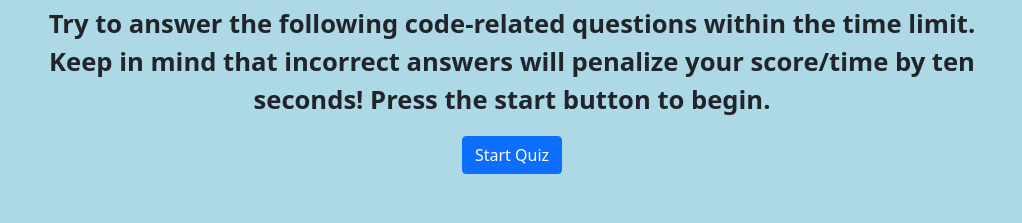
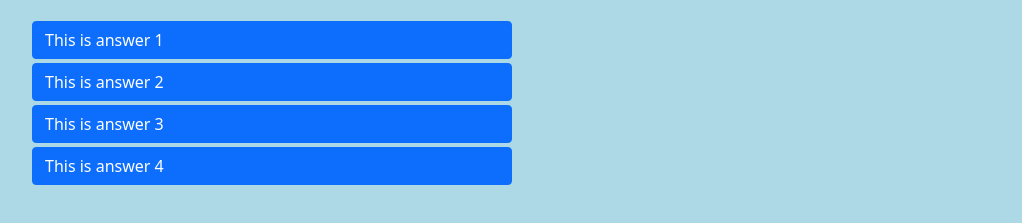
Before and after one commit to bobpruz/quiz, a plain HTML site: page index.html in a window 1280 px wide. Shown: the part 121-344 px from the top of the page, without its empty margins (128-1150 px from the left). Drawn offline with nearby package versions, Linux system fonts and the light colour scheme.

Commit message:
added answer grid

```diff
--- a/assets/js/script.js
+++ b/assets/js/script.js
@@ -1,5 +1,12 @@
  var greetingEl = $('#greeting')
  var startEl = $('#start')
+ var answerGridEl = $('#answer-list')
+
+ var answerEl1 = $('<button id="answer1" class="btn btn-primary rounded mb-1 d-flex"></button>')
+ var answerEl2 = $('<button id="answer2" class="btn btn-primary rounded mb-1 d-flex"></button>')
+ var answerEl3 = $('<button id="answer3" class="btn btn-primary rounded mb-1 d-flex"></button>')
+ var answerEl4 = $('<button id="answer4" class="btn btn-primary rounded mb-1 d-flex"></button>')
+
 //timer functions
 function countDown() {
     var timeleft = 100
@@ -26,4 +33,20 @@ function greetingCard() {
 
 }
 
-greetingCard()
+function answerGrid() {
+
+
+    answerGridEl.append(answerEl1)
+    answerGridEl.append(answerEl2)
+    answerGridEl.append(answerEl3)
+    answerGridEl.append(answerEl4)
+
+    $('#answer1').append("This is answer 1");
+    $('#answer2').append("This is answer 2");
+    $('#answer3').append("This is answer 3");
+    $('#answer4').append("This is answer 4");
+
+
+}
+
+answerGrid()
--- a/index.html
+++ b/index.html
@@ -23,7 +23,7 @@
         <div class="mb-3" id="greeting"></div>
         <div class="align-items-center" id="start"></div>
         <div id="questions"></div>
-        <div id="answer-list"></div>
+        <div class="d-flex flex-column w-50" id="answer-list"></div>
       </div>
     </main>
     <script src="https://code.jquery.com/jquery-3.5.1.min.js"></script>
```
